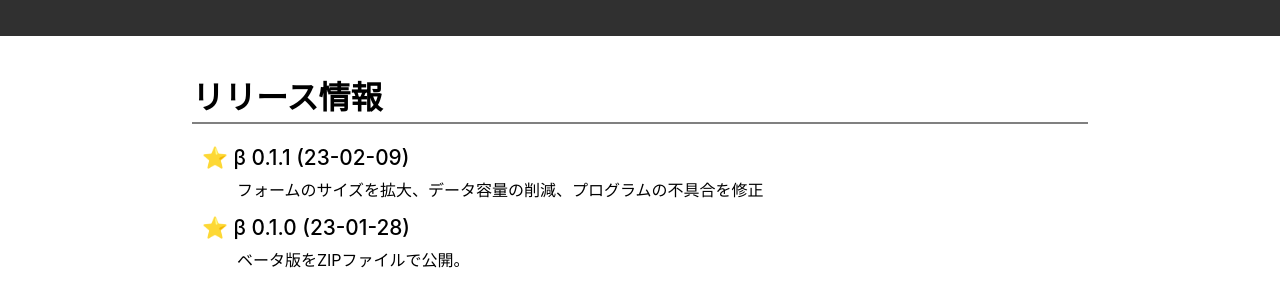
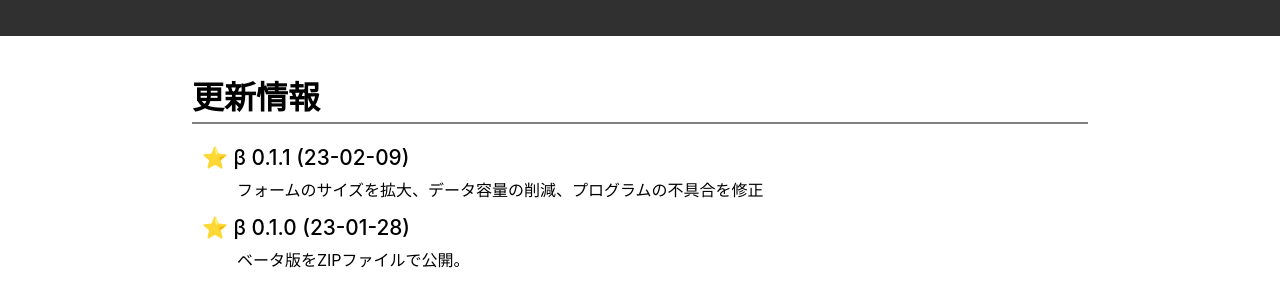
Before and after one commit to rikumomo0407/Wallpaper-Searcher, a plain HTML site: page pages/index.html in a window 1280 px wide. Shown: the part 1496-1795 px from the top of the page. Drawn offline with Linux system fonts and the light colour scheme.

Commit message:
Update index.html

```diff
--- a/pages/index.html
+++ b/pages/index.html
@@ -66,7 +66,7 @@
         </div>
     </div>
     <div id="release">
-        <h1>リリース情報</h1>
+        <h1>更新情報</h1>
         <ul>
             <li>&#x2B50;&nbsp;β&nbsp0.1.1&nbsp;(<time>23-02-09</time>)<p>フォームのサイズを拡大、データ容量の削減、プログラムの不具合を修正</p></li>
             <li>&#x2B50;&nbsp;β&nbsp0.1.0&nbsp;(<time>23-01-28</time>)<p>ベータ版をZIPファイルで公開。</p></li>
```
